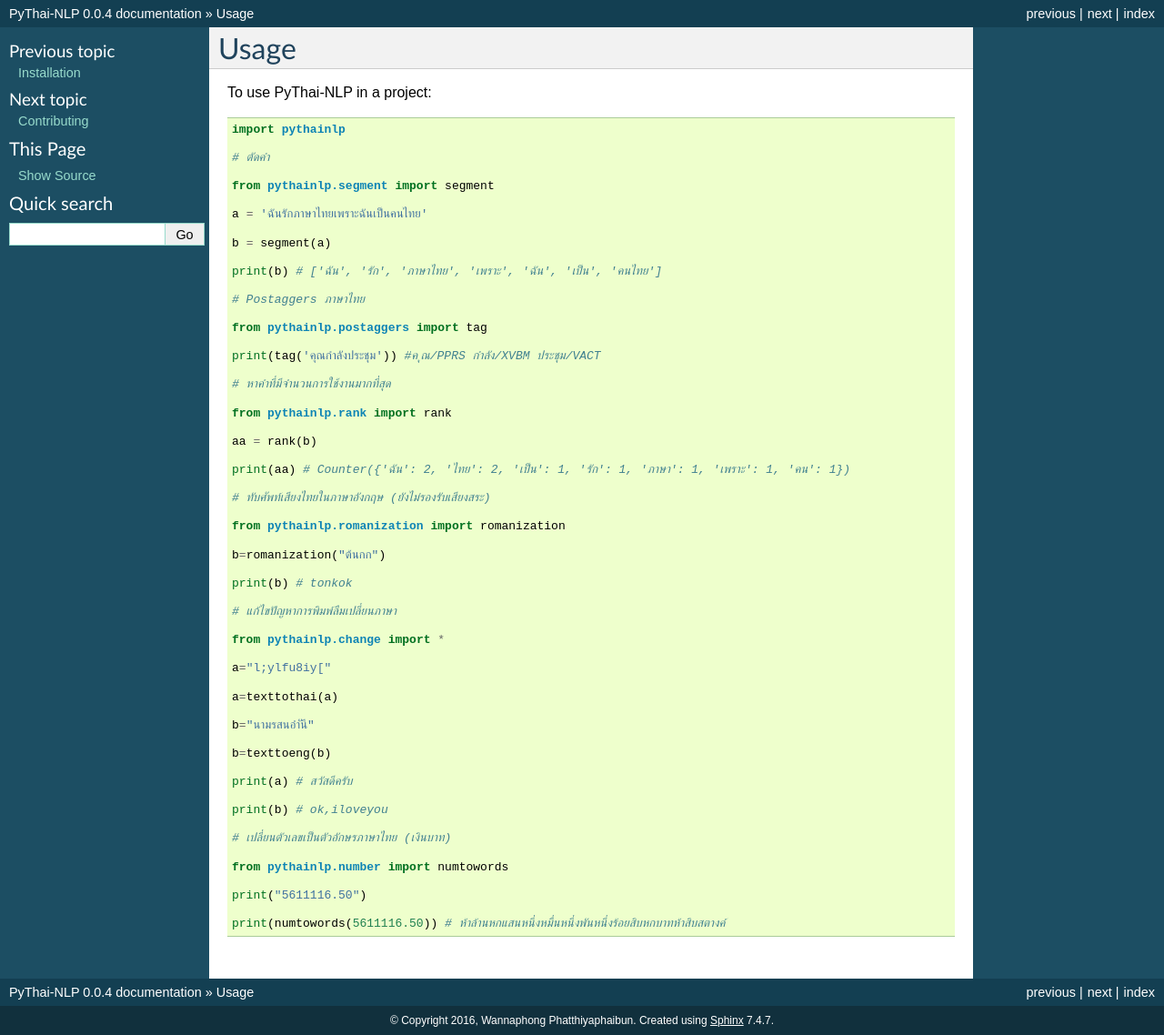
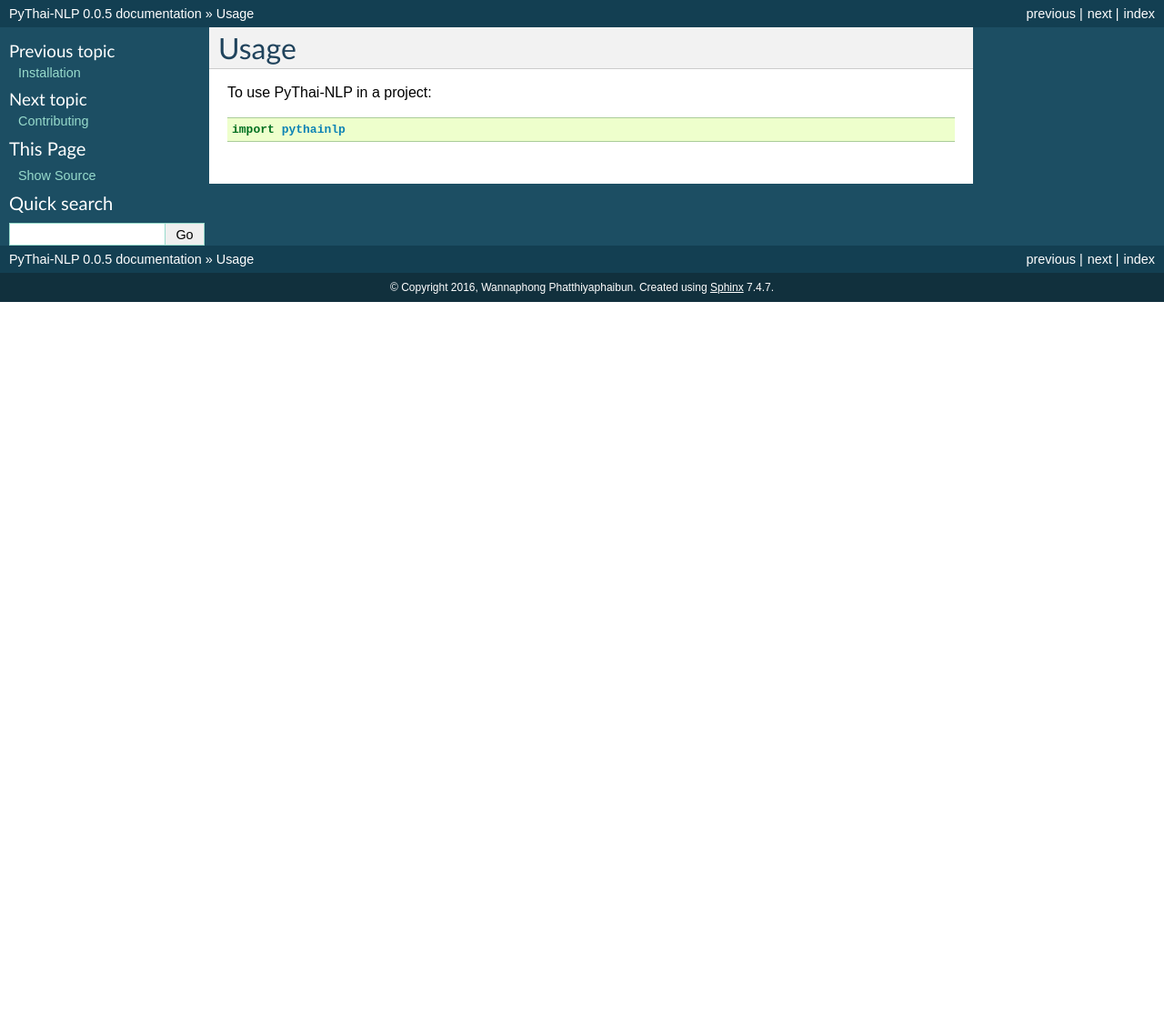
Before and after one commit to PyThaiNLP/pythainlp, a Sphinx documentation site: the page built from docs/usage.rst, in a window 1280 px wide. Shown: the whole page at 91% size. Built offline with Sphinx 7.4.7, drawn with Linux system fonts in a browser that asks for light colours; pages that are not in the unit, such as notebooks, are missing from menus; after the commit the page ends 900 px from its top, so only the background shows below that.

Commit message:
pythainlp 0.0.5
pythainlp 0.0.5

```diff
--- a/README.rst
+++ b/README.rst
@@ -20,7 +20,7 @@
 
 Version
 --------
-0.0.4
+0.0.5
 
 * Free software: Apache Software License 2.0
 * Documentation: https://pythainlp.readthedocs.io.
--- a/docs/usage.rst
+++ b/docs/usage.rst
@@ -5,59 +5,3 @@
 To use PyThai-NLP in a project::
 
     import pythainlp
-
-    # ตัดคำ
-
-    from pythainlp.segment import segment
-
-    a = 'ฉันรักภาษาไทยเพราะฉันเป็นคนไทย'
-
-    b = segment(a)
-
-    print(b) # ['ฉัน', 'รัก', 'ภาษาไทย', 'เพราะ', 'ฉัน', 'เป็น', 'คนไทย']
-
-    # Postaggers ภาษาไทย
-
-    from pythainlp.postaggers import tag
-
-    print(tag('คุณกำลังประชุม')) #ค ุณ/PPRS กำลัง/XVBM ประชุม/VACT
-
-    # หาคำที่มีจำนวนการใช้งานมากที่สุด
-
-    from pythainlp.rank import rank
-
-    aa = rank(b)
-
-    print(aa) # Counter({'ฉัน': 2, 'ไทย': 2, 'เป็น': 1, 'รัก': 1, 'ภาษา': 1, 'เพราะ': 1, 'คน': 1})
-
-    # ทับศัพท์เสียงไทยในภาษาอังกฤษ (ยังไม่รองรับเสียงสระ)
-
-    from pythainlp.romanization import romanization
-
-    b=romanization("ต้นกก")
-
-    print(b) # tonkok
-
-    # แก้ไขปัญหาการพิมพ์ลืมเปลี่ยนภาษา
-
-    from pythainlp.change import *
-
-    a="l;ylfu8iy["
-
-    a=texttothai(a)
-
-    b="นามรสนอำันี"
-
-    b=texttoeng(b)
-
-    print(a) # สวัสดีครับ
-
-    print(b) # ok,iloveyou
-
-    # เปลี่ยนตัวเลขเป็นตัวอักษรภาษาไทย (เงินบาท)
-
-    from pythainlp.number import numtowords
-
-    print("5611116.50")
-
-    print(numtowords(5611116.50)) # ห้าล้านหกแสนหนึ่งหมื่นหนึ่งพันหนึ่งร้อยสิบหกบาทห้าสิบสตางค์
--- a/pythainlp/__init__.py
+++ b/pythainlp/__init__.py
@@ -2,7 +2,7 @@
 from __future__ import absolute_import
 __author__ = 'Wannaphong Phatthiyaphaibun'
 __email__ = 'wannaphong@yahoo.com'
-__version__ = '0.0.4'
+__version__ = '0.0.5'
 from . import romanization
 from . import segment
 from . import rank
--- a/setup.py
+++ b/setup.py
@@ -22,7 +22,7 @@
 
 setup(
     name='pythainlp',
-    version='0.0.4',
+    version='0.0.5',
     description="Thai NLP in python package.",
     long_description=readme,# + '\n\n' + history,
     author="Wannaphong Phatthiyaphaibun",
```
Also changed, not shown: README.md (+2 -3 lines).
